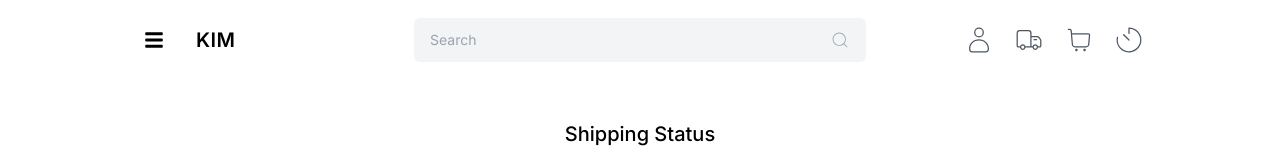
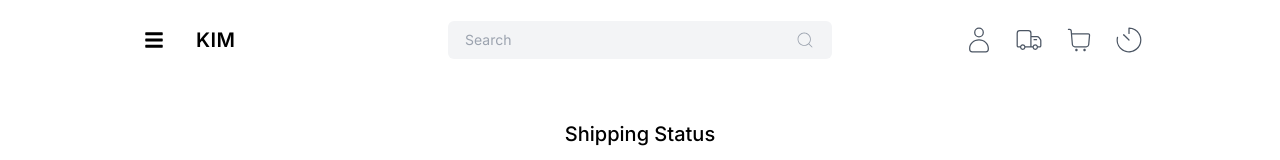
Before and after one commit to snrtn/ecommerce, a Next.js app in the folder ecommerce.front/: page /shipping in a window 1280 px wide. Shown: the top 160 px of the page. Built offline with nearby package versions, Linux system fonts and the light colour scheme.

Commit message:
commit 19.07.2024

```diff
--- a/ecommerce.front/src/components/navigations/NavSearchBar.tsx
+++ b/ecommerce.front/src/components/navigations/NavSearchBar.tsx
@@ -127,7 +127,7 @@ const NavSearchBar = () => {
           value={searchTerm}
           onChange={handleChange}
           placeholder="Search"
-          className={navSearchBar.input}
+          className={`${navSearchBar.input}`}
         />
         {searchTerm && (
           <button
@@ -135,7 +135,7 @@ const NavSearchBar = () => {
             className={navSearchBar.clearButton}
             onClick={handleClear}
           >
-            <RiDeleteBack2Fill className="mr-3 text-xl text-black" />
+            <RiDeleteBack2Fill className="mr-2 text-xl text-black md:mr-0" />
           </button>
         )}
         <button className={navSearchBar.searchButton}>
--- a/ecommerce.front/src/components/navigations/navSearchBar.styles.ts
+++ b/ecommerce.front/src/components/navigations/navSearchBar.styles.ts
@@ -1,11 +1,11 @@
 const navSearchBar = {
-  container: "w-full  overflow-y-auto md:w-full flex justify-center ",
-  form: "flex  items-center justify-center gap-0 md:gap-4 bg-gray-100 py-2 md:py-3  px-4 rounded-md w-full",
-  input: "flex md:px-0 md:w-96 bg-transparent outline-none text-sm md:text-md ",
-  clearButton: "cursor-pointer",
-  searchButton: "cursor-pointer",
+  container: "w-full overflow-y-auto md:w-full flex justify-center",
+  form: "flex items-center justify-between bg-gray-100 py-2 px-4 rounded-md w-[80vw] md:w-[30vw] focus-within:border-black border border-transparent transition-colors",
+  input: "flex-1 bg-transparent outline-none text-sm md:text-md",
+  clearButton: "cursor-pointer flex items-center",
+  searchButton: "cursor-pointer flex items-center",
   dropdown:
-    "absolute pb-16 md:pb-10 left-0 right-0 top-28 md:top-20 py-4 px-4 md:px-8 lg:px-16 xl:px-32 2xl:px-64 bg-white text-sm z-20 shadow-lg",
+    "absolute pb-16 md:pb-10 left-0 right-0 top-32 md:top-20 py-4 px-4 md:px-8 lg:px-16 xl:px-32 2xl:px-64 bg-white text-sm z-20 shadow-lg",
   suggestionsContainer: "pb-4",
   categoryTitle: "font-semibold text-lg py-4 px-5",
   categoryLink: "hover:underline",
--- a/ecommerce.front/src/components/navigations/navbar.styles.ts
+++ b/ecommerce.front/src/components/navigations/navbar.styles.ts
@@ -1,8 +1,8 @@
 const navbar = {
   container:
-    "relative w-full z-30 h-36 md:h-20 bg-white px-6 text-black md:px-8 lg:px-16 xl:px-32 2xl:px-64",
+    "relative w-full z-30 h-30 md:h-20 bg-white px-6 text-black md:px-8 lg:px-16 xl:px-32 2xl:px-64",
   mobileNav:
-    "flex flex-col bg-white gap-6 h-full items-center justify-center md:hidden",
+    "flex flex-col bg-white gap-2 h-full items-center justify-center md:hidden",
   logoText: "text-md md:text-xl font-semibold tracking-wide",
   desktopNav: "hidden h-full items-center justify-between gap-8 md:flex",
   desktopLeft: "flex w-1/3 items-center gap-4 xl:w-1/2",
```
